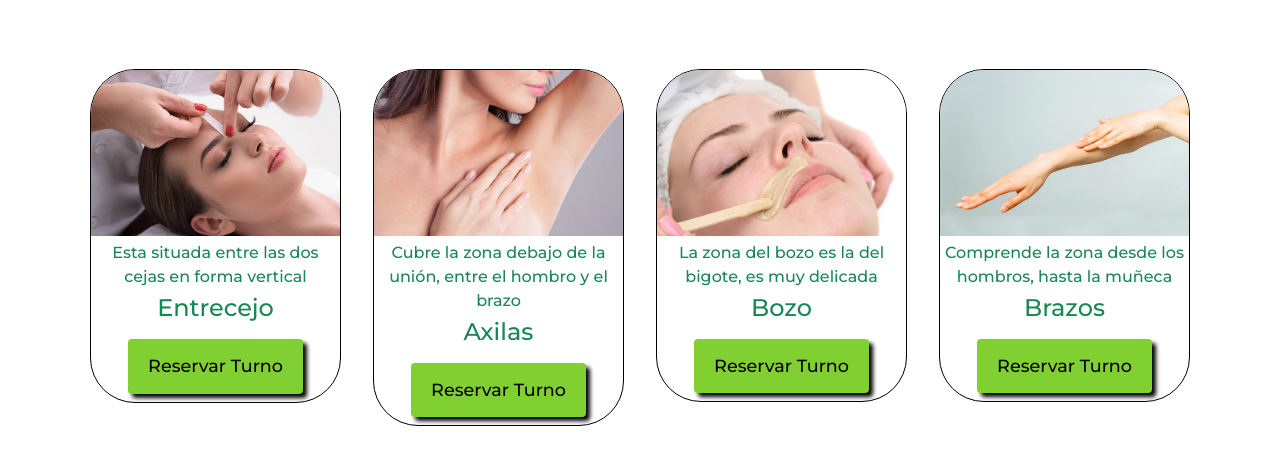
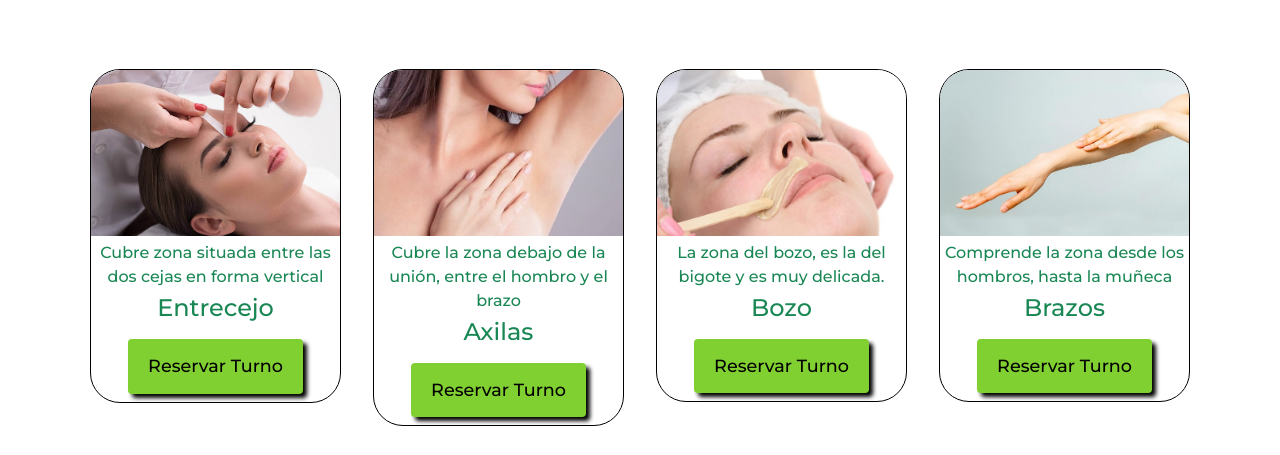
Before and after one commit to diego-allsafe/proyecto-bootstrap, a website: page pages/depilacion.html in a window 1280 px wide. Shown: the part 292-747 px from the top of the page. Drawn offline with nearby package versions, Linux system fonts and the light colour scheme.

Commit message:
modifique border radius en depilacion

```diff
--- a/pages/depilacion.html
+++ b/pages/depilacion.html
@@ -82,7 +82,7 @@
               />
             </div>
             <p class="p-zonasMujer">
-              Esta situada entre las dos cejas en forma vertical
+              Cubre zona situada entre las dos cejas en forma vertical
             </p>
             <h3>Entrecejo</h3>
             <form action="">
@@ -130,7 +130,7 @@
               />
             </div>
             <p class="p-zonasMujer">
-              La zona del bozo es la del bigote, es muy delicada
+              La zona del bozo, es la del bigote y es muy delicada.
             </p>
             <h3>Bozo</h3>
             <form action="">
--- a/scss/_cards.scss
+++ b/scss/_cards.scss
@@ -8,7 +8,7 @@
 .card-zonasMujer {
   @include sizes(auto, auto);
   border: 1px solid black;
-  border-radius: 45px;
+  border-radius: 30px;
   display: flex;
   flex-wrap: wrap;
   flex-direction: column;
```
Also changed, not shown: index.html (+1 -1 lines), pages/sobremi.html (+1 -1 lines), css/style.css.
